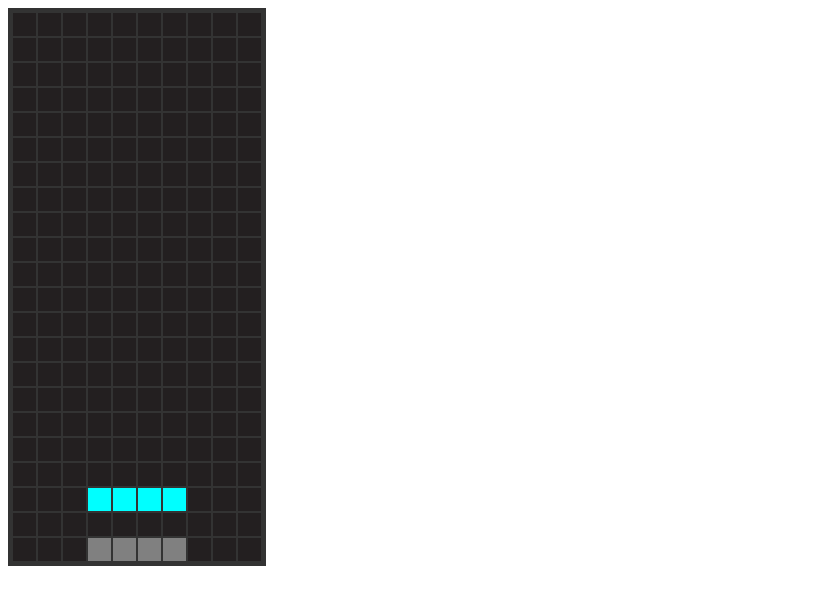
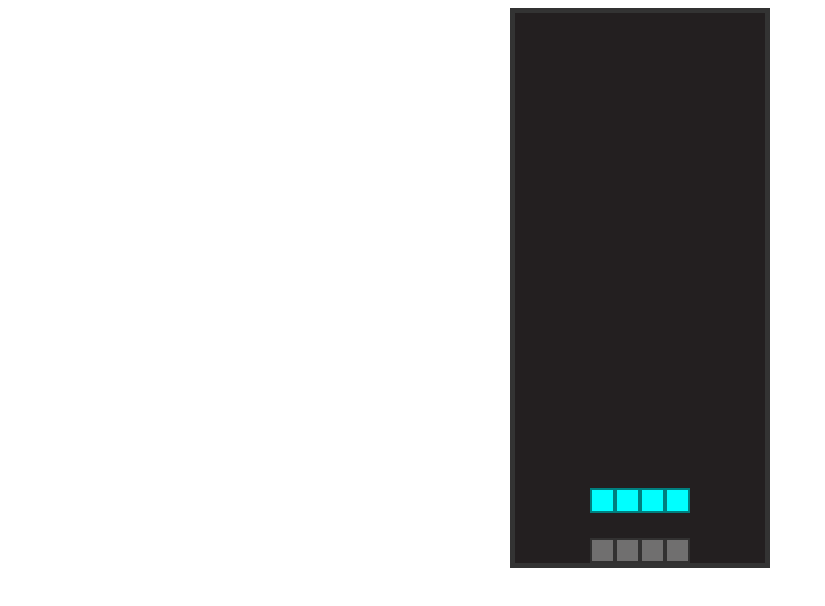
Before and after one commit to CloudNStoyan/tetris, a plain HTML site: page index.html in a window 1280 px wide. Shown: the whole page, without its empty margins (0-825 px from the left). Drawn offline with Linux system fonts and the light colour scheme.

Commit message:
graphics update

```diff
--- a/index.html
+++ b/index.html
@@ -10,8 +10,8 @@
 </head>
 
 <body>
-    <div id="root">
-        <canvas id="mainCanvas" width="258" height="558"></canvas>
+    <div class="game-container">
+        <canvas id="mainCanvas" width="260" height="560"></canvas>
         <div class="ui hide">
             <div class="overlay"></div>
             <a href="#" class="play-again">Play Again</a>
--- a/script.js
+++ b/script.js
@@ -213,6 +213,7 @@ class ZBlock extends Block {
 }
 
 class BlockQueue {
+    OnNewBlock;
     constructor() {
         this.Blocks = [
             new IBlock(),
@@ -239,6 +240,9 @@ class BlockQueue {
             this.NextBlock.Reset();
         } while (block.Id == this.NextBlock.Id);
 
+        if (this.OnNewBlock) {
+            this.OnNewBlock();
+        }
         return block;
     }
 }
@@ -362,19 +366,26 @@ const uiPlayAgain = uiContainer.querySelector('.play-again');
 
 let interval;
 let gameState;
+let skipMoveDown = false;
 
 function initGameState() {
     gameState = new GameState();
     uiContainer.classList.add('hide');
-    interval = setInterval(function () {
-        gameTick(gameState);
-    }, 250)
+
+    gameState.BlockQueue.OnNewBlock = () => {
+        console.log('new block')
+        skipMoveDown = true;
+    }
 
     gameState.OnGameOver = () => {
         clearInterval(interval);
         interval = null;
         uiContainer.classList.remove('hide');
     }
+
+    interval = setInterval(function () {
+        gameTick(gameState);
+    }, 250)
 }
 
 initGameState();
@@ -425,6 +436,11 @@ function gameTick(gameState) {
     DrawGrid(gameState.GameGrid);
     DrawGhostBlock(gameState, gameState.CurrentBlock);
     DrawCurrentBlock(gameState.CurrentBlock);
+
+    if (skipMoveDown) {
+        skipMoveDown = false;
+        return;
+    }
     gameState.MoveBlockDown();
 }
 
@@ -449,7 +465,7 @@ function DrawGhostBlock(gameState, block) {
     const dropDistance = gameState.BlockDropDistance();
 
     block.TilePositions().forEach(pos => {
-        DrawCell(pos.Row + dropDistance, pos.Column, 'gray');
+        DrawCell(pos.Row + dropDistance, pos.Column, 'rgba(255,255,255,0.3)');
     })
 }
 
@@ -457,7 +473,7 @@ function DrawGrid(gameGrid) {
     for (let row = 0; row < gameGrid.Rows; row++) {
         for (let column = 0; column < gameGrid.Columns; column++) {
             if (gameGrid.IsEmpty(row, column)) {
-                DrawCell(row, column, '#231F20');
+                DrawCell(row, column, '#231F20', false);
             } else {
                 const blockId = gameGrid.Grid[row][column];
                 DrawCell(row, column, colorScheme[blockId])
@@ -466,12 +482,33 @@ function DrawGrid(gameGrid) {
     }
 }
 
-function DrawCell(row, column, color) {
+function DrawCell(row, column, color, hasBorder = true) {
     const gridPadding = 5;
-    const cellPadding = 2;
     const cell = 25;
     const x = (column * cell) + gridPadding;
     const y = (row * cell) + gridPadding;
+
+    if (hasBorder) {
+        drawBoxWithBorder(x, y, cell, cell, color);
+        return;
+    }
+
+    drawBox(x, y, cell, cell, color);
+}
+
+function drawBox(x, y, width, height, color) {
     context.fillStyle = color;
-    context.fillRect(x, y, cell - cellPadding, cell - cellPadding);
+    context.fillRect(x, y, width, height);
 }
+
+function drawBoxWithBorder(x, y, width, height, color) {
+    context.fillStyle = color;
+    context.fillRect(x, y, width, height);
+
+    context.fillStyle = 'rgba(0, 0, 0, 0.5)';
+    context.fillRect(x, y, width, height);
+
+    const borderThickness = 2;
+    context.fillStyle = color;
+    context.fillRect(x + borderThickness, y + borderThickness, width - (borderThickness * 2), height - (borderThickness * 2));
+}
--- a/style.css
+++ b/style.css
@@ -1,8 +1,9 @@
 @import url('https://fonts.googleapis.com/css2?family=Balsamiq+Sans:wght@700&display=swap');
 
-#root {
+.game-container {
     position: relative;
     width: fit-content;
+    margin: 0 auto;
 }
 
 .ui.hide {
@@ -40,22 +41,24 @@
     padding: 5px 10px;
     background-color: white;
     z-index: 2;
-    border: 1px solid lightgray;
     border-radius: 6px;
     box-shadow: 0 0.125rem 0.25rem rgb(0 0 0 / 8%);
     text-decoration: none;
     color: #333;
     font-size: 24px;
     transform: scale(0.8);
-    transition: transform 0.15s cubic-bezier(0.25, 0.46, 0.45, 0.94) opacity 0.25s linear;
+    transition: transform 0.15s cubic-bezier(0.25, 0.46, 0.45, 0.94), opacity 0.25s linear, border 0.10s linear;
     font-family: 'Balsamiq Sans', cursive;
     opacity: 1;
 }
 
 .ui.hide .play-again {
     opacity: 0;
+    transform: scale(0);
 }
 
 .play-again:hover {
+    border-bottom: 5px solid gray;
+    border-left: 5px solid lightgray;
     transform: scale(1);
 }
```
